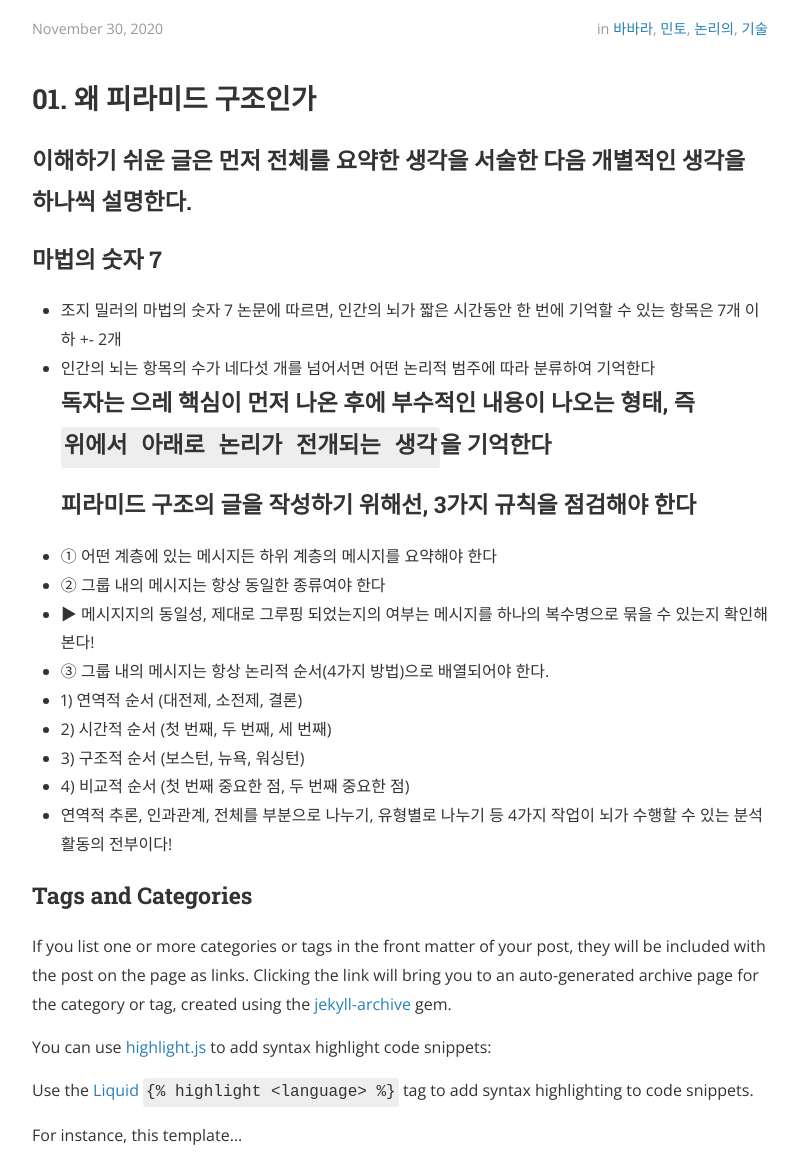
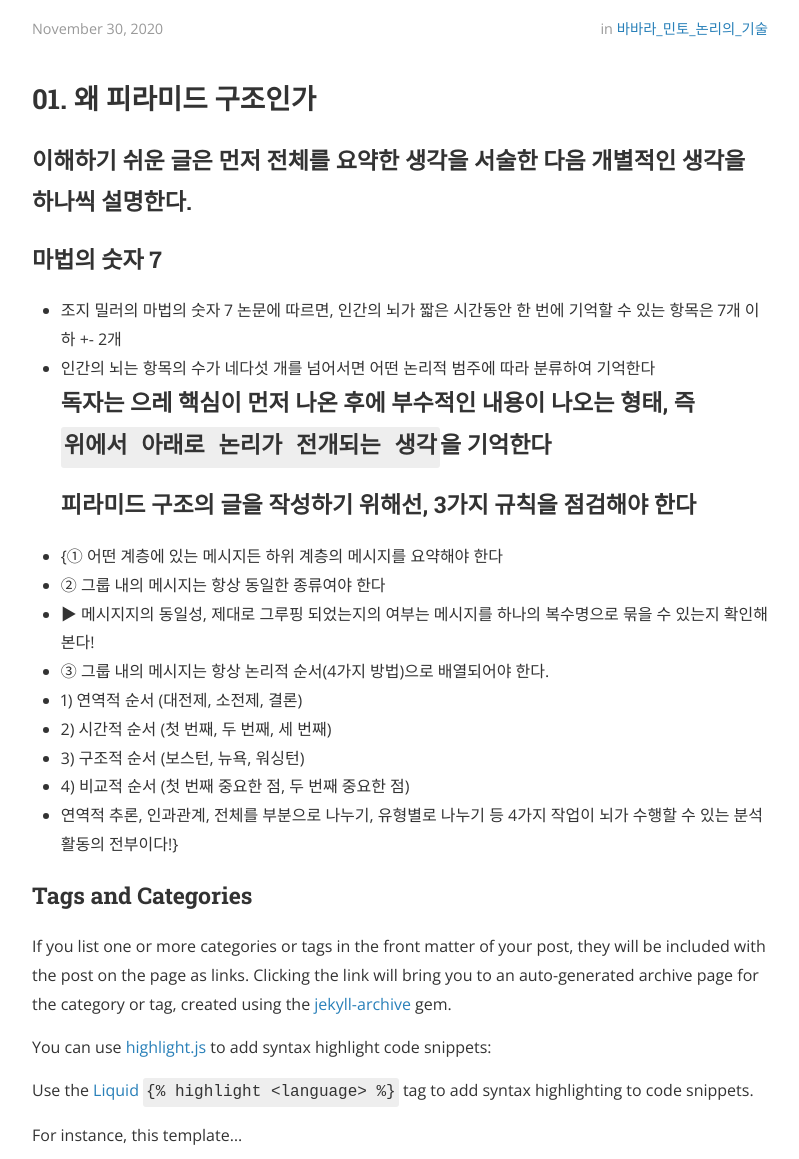
Before and after one commit to Taeho-Kim-0322/Taeho-Kim-0322.github.io, a Jekyll site: the page built from _posts/2020-11-30-논리의기술_1부.md, in a window 1280 px wide and 1400 px high, scrolled down 264 px. Shown: the part 241-1400 px from the top of the window, without its empty margins (240-1039 px from the left). Built offline with Jekyll 4.4.1, drawn with Linux system fonts in a browser that asks for light colours; nearby versions of some CDN libraries.

```diff
--- a/_posts/2020-11-30-논리의기술_1부.md
+++ b/_posts/2020-11-30-논리의기술_1부.md
@@ -16,7 +16,7 @@ cover:  "/assets/instacode.png"
  - 인간의 뇌는 항목의 수가 네다섯 개를 넘어서면 어떤 논리적 범주에 따라 분류하여 기억한다
 ### 독자는 으레 핵심이 먼저 나온 후에 부수적인 내용이 나오는 형태, 즉 `위에서 아래로 논리가 전개되는 생각`을 기억한다
 ### 피라미드 구조의 글을 작성하기 위해선, 3가지 규칙을 점검해야 한다
- - ① 어떤 계층에 있는 메시지든 하위 계층의 메시지를 요약해야 한다
+ - {① 어떤 계층에 있는 메시지든 하위 계층의 메시지를 요약해야 한다
  - ② 그룹 내의 메시지는 항상 동일한 종류여야 한다
   - ▶ 메시지지의 동일성, 제대로 그루핑 되었는지의 여부는 메시지를 하나의 복수명으로 묶을 수 있는지 확인해본다!
  - ③ 그룹 내의 메시지는 항상 논리적 순서(4가지 방법)으로 배열되어야 한다.
@@ -24,7 +24,7 @@ cover:  "/assets/instacode.png"
   - 2) 시간적 순서 (첫 번째, 두 번째, 세 번째)
   - 3) 구조적 순서 (보스턴, 뉴욕, 워싱턴)
   - 4) 비교적 순서 (첫 번째 중요한 점, 두 번째 중요한 점)
-  - 연역적 추론, 인과관계, 전체를 부분으로 나누기, 유형별로 나누기 등 4가지 작업이 뇌가 수행할 수 있는 분석활동의 전부이다!
+  - 연역적 추론, 인과관계, 전체를 부분으로 나누기, 유형별로 나누기 등 4가지 작업이 뇌가 수행할 수 있는 분석활동의 전부이다!}
 
 
 
```
Also changed, not shown: other parts of _posts/2020-11-30-논리의기술_1부.md (+2 -2 lines).
